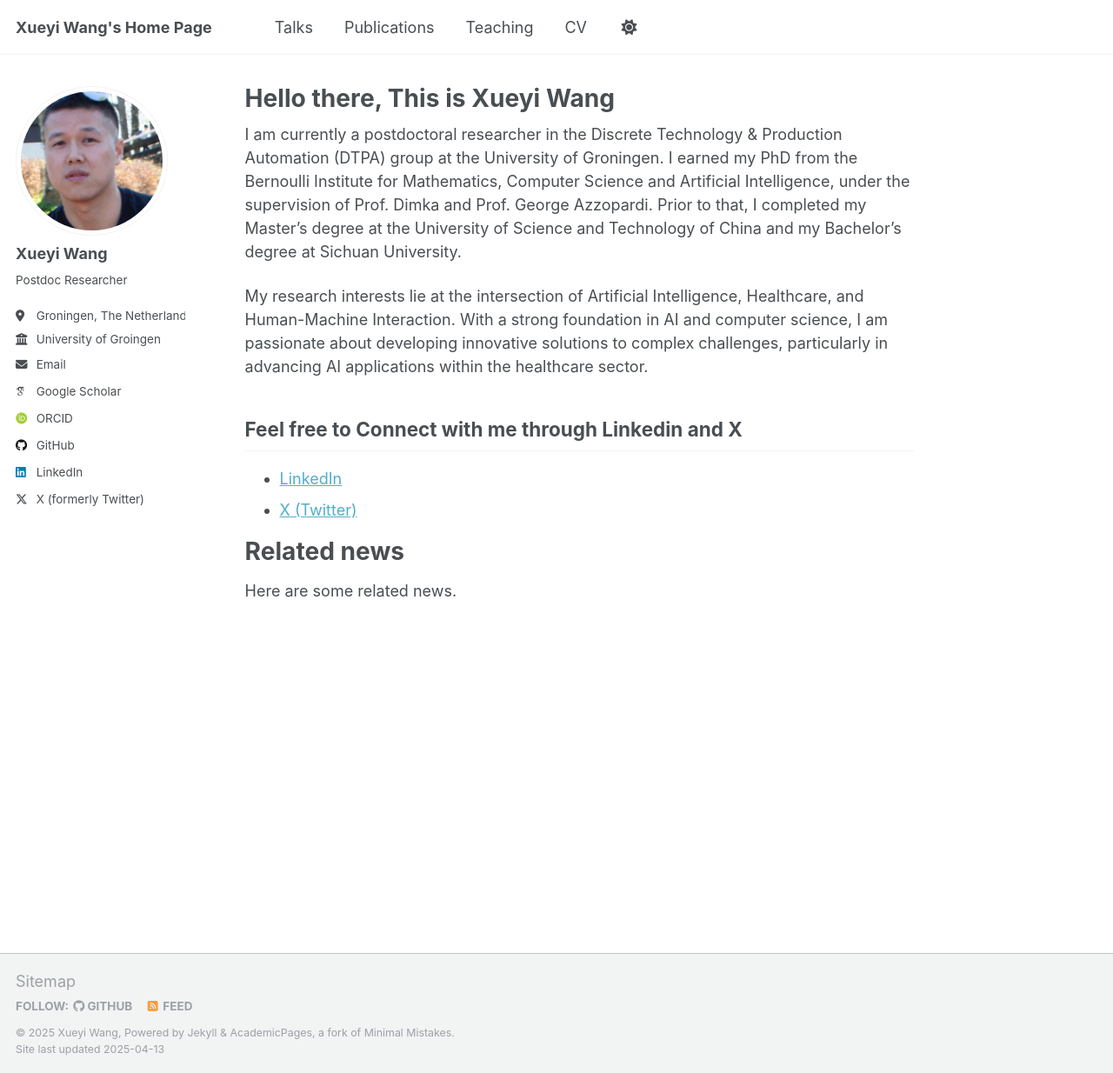
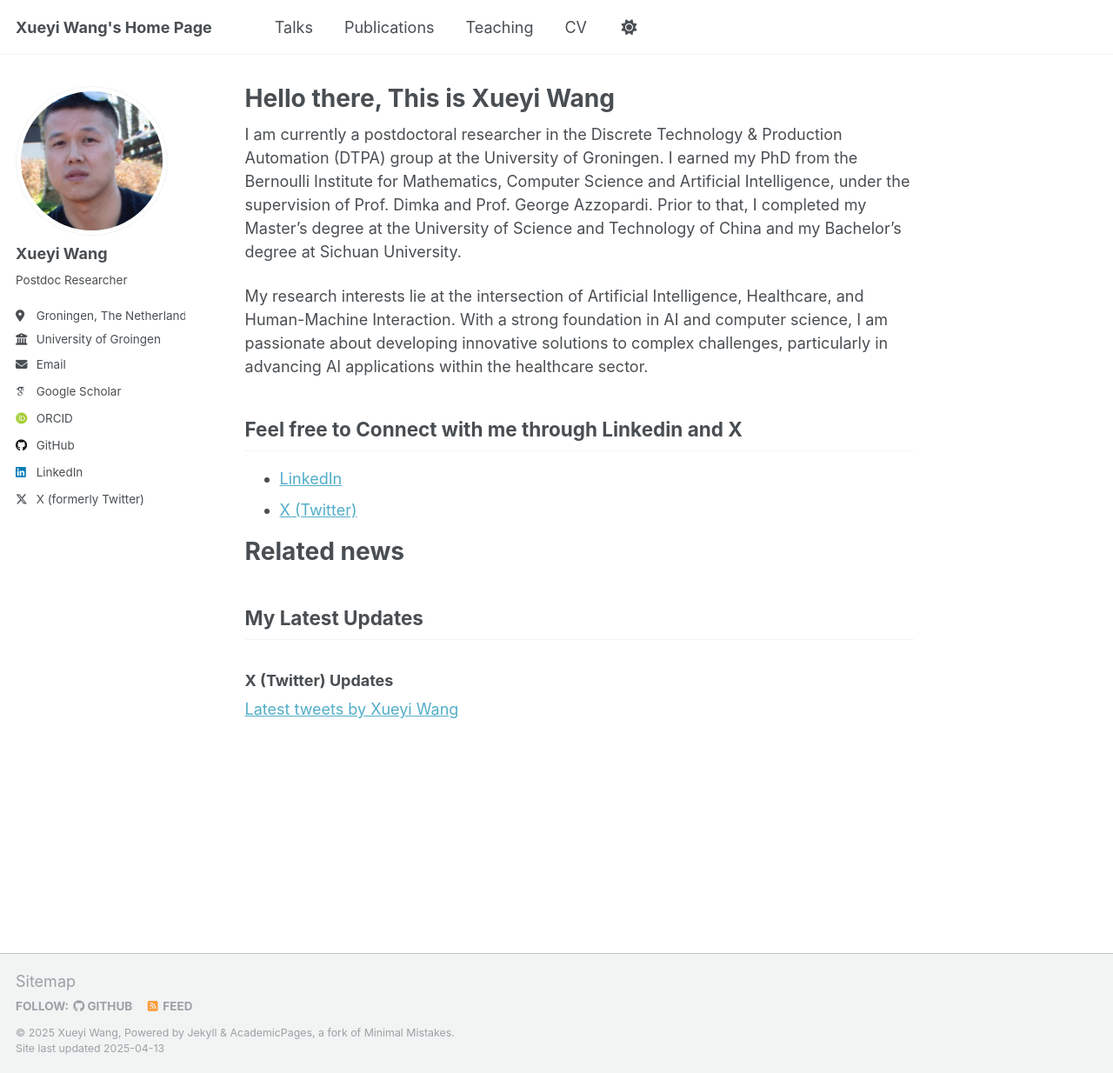
Before and after one commit to Xueyi-Wang/Xueyi-Wang.github.io, a Jekyll site: the page built from _pages/about.md, in a window 1280 px wide and 1234 px high. Shown: the whole window at 87% size. Built offline with Jekyll 4.4.1, drawn with Linux system fonts in a browser that asks for light colours; some web fonts are replaced; comment, search, counter and statistics services are not loaded.

Commit message:
test twitter

```diff
--- a/_pages/about.md
+++ b/_pages/about.md
@@ -17,4 +17,14 @@ My research interests lie at the intersection of Artificial Intelligence, Health
 
 
 # Related news
-Here are some related news.
+## My Latest Updates
+
+### X (Twitter) Updates
+<a class="twitter-timeline"
+   href="https://twitter.com/XueyiWang_"
+   data-width="450"
+   data-height="500"
+   data-tweet-limit="3">
+   Latest tweets by Xueyi Wang
+</a>
+<script async src="https://platform.twitter.com/widgets.js" charset="utf-8"></script>
```
